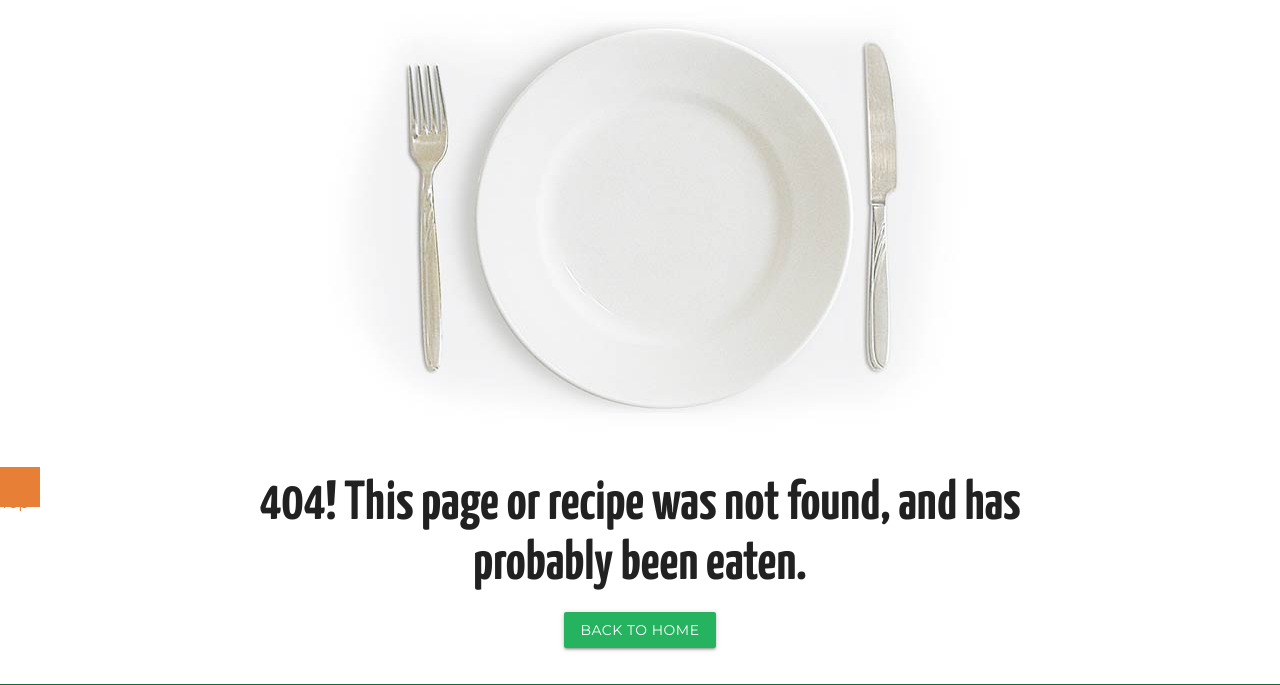
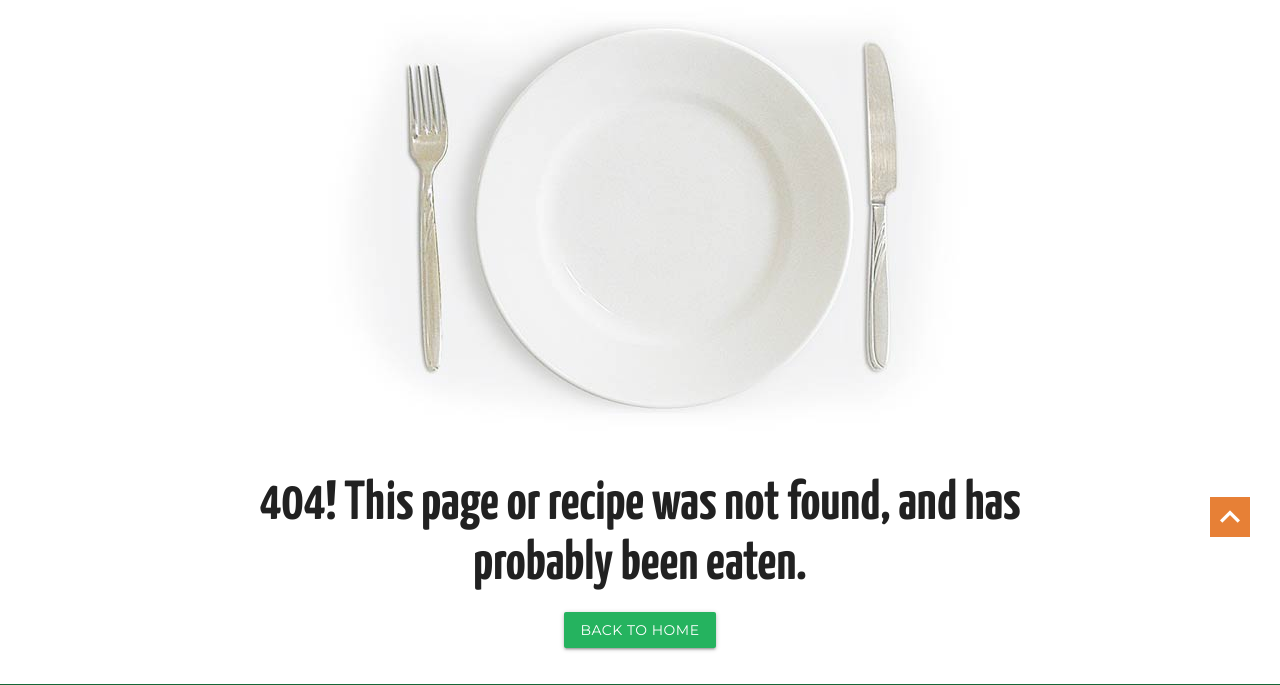
Before and after one commit to Bourkekev/ms3-your-recipe-hub, a Flask app: page /subscribe in a window 1280 px wide. Shown: the part 233-918 px from the top of the page. Run offline with Flask 2, Linux system fonts and the light colour scheme; some libraries are stand-ins or nearby versions.

Commit message:
Add icon to Back to Top and move to right

```diff
--- a/static/css/style.css
+++ b/static/css/style.css
@@ -572,7 +572,8 @@ footer a:hover {
     display: inline-block;
     position: fixed;
     z-index: 2000;
-    bottom: 6rem;
+    bottom: 3rem;
+    right: 3rem;
 }
 
 /*--------------------- Media Queries --------------------*/
--- a/templates/base.html
+++ b/templates/base.html
@@ -194,7 +194,9 @@
             </div>
         </div>
     </footer>
-    <a href="#" class="back-to-top" title="Back To Top">To Top</a>
+    <a href="#" class="back-to-top" title="Back To Top">
+        <i class="material-icons white-text medium">keyboard_arrow_up</i>
+    </a>
     <!-- Scripts -->
     <script src="https://code.jquery.com/jquery-2.1.1.min.js"></script>
     <script src="https://cdnjs.cloudflare.com/ajax/libs/materialize/1.0.0/js/materialize.min.js"></script>
```
